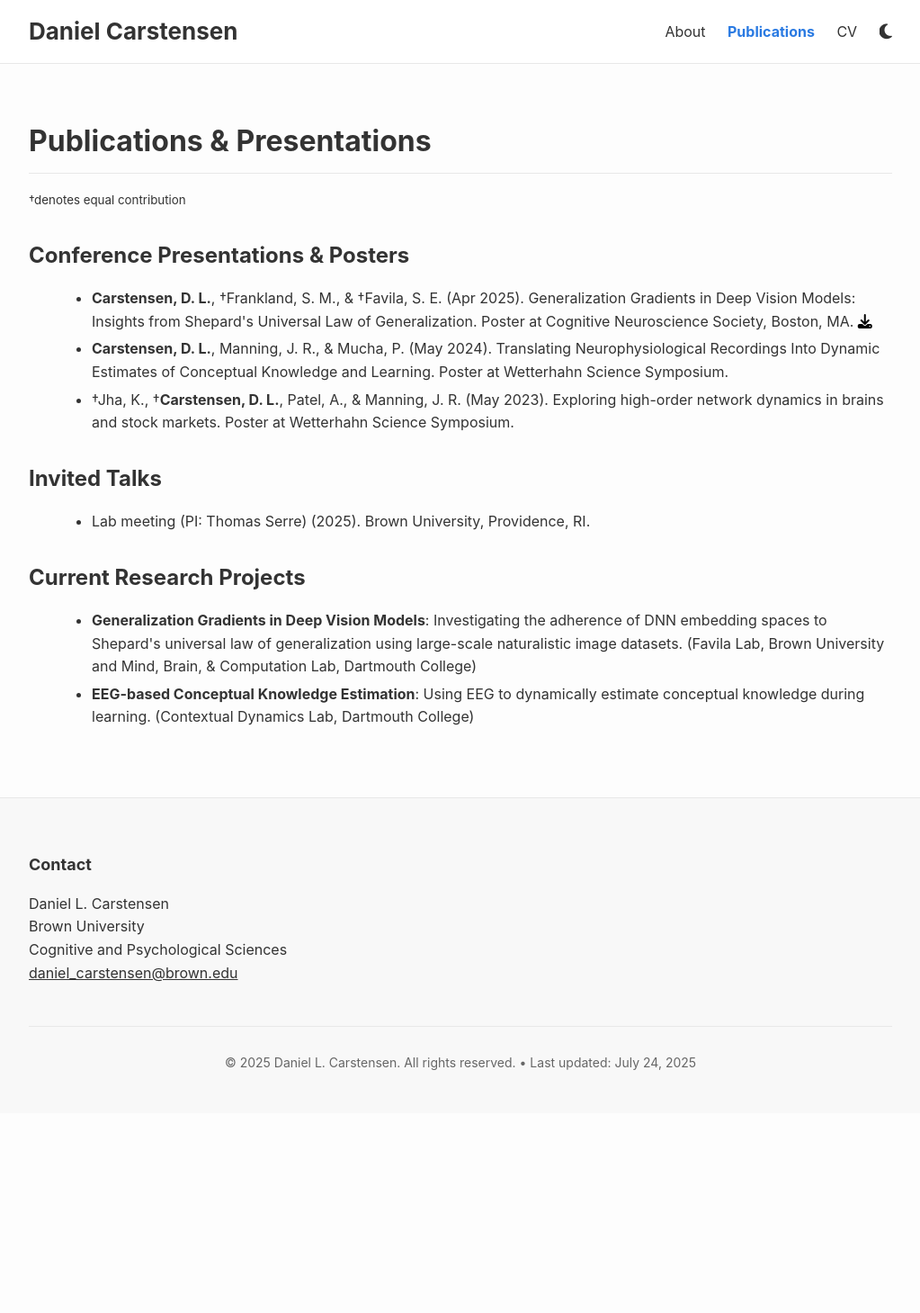
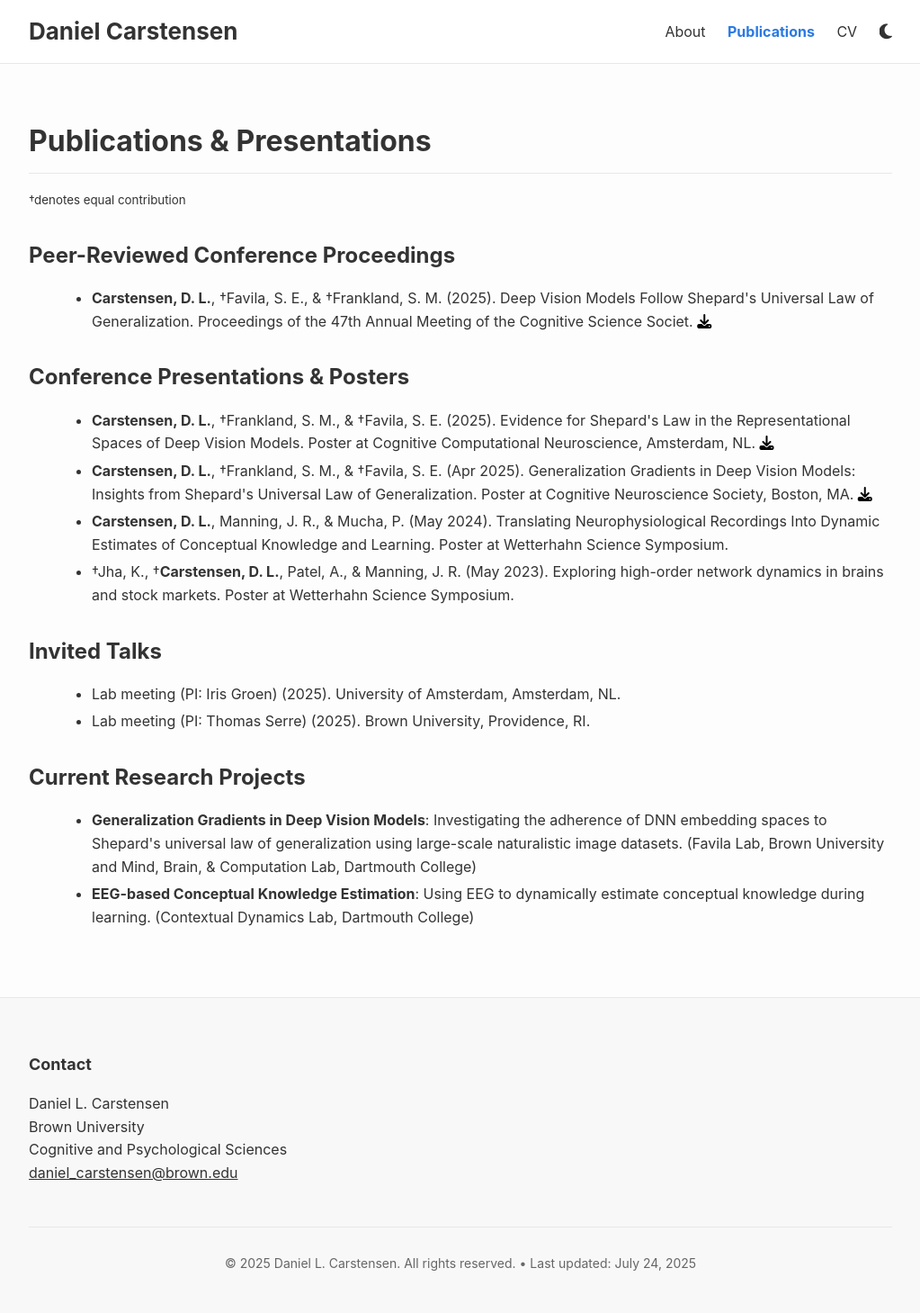
Before and after one commit to daniel-carstensen/daniel-carstensen.github.io, a Jekyll site: the page built from publications.md, in a window 1280 px wide. Shown: the whole page at 90% size, without its empty margins (128-1151 px from the left). Built offline with Jekyll 4.4.1, drawn with Linux system fonts in a browser that asks for light colours; before the commit the page ends 1237 px from its top, so only the background shows below that.

Commit message:
update cv & publications page

```diff
--- a/publications.md
+++ b/publications.md
@@ -6,9 +6,16 @@ title: Publications
 # Publications & Presentations
 <small>†denotes equal contribution</small>
 
+## Peer-Reviewed Conference Proceedings
+<ul class="publications-list">
+<li><strong>Carstensen, D. L.</strong>, †Favila, S. E., & †Frankland, S. M. (2025). Deep Vision Models Follow Shepard's Universal Law of Generalization. Proceedings of the 47th Annual Meeting of the Cognitive Science Societ. <a href="https://bpb-us-w2.wpmucdn.com/sites.brown.edu/dist/0/659/files/2025/07/Carstensen_CogSci_2025.pdf" target="_blank" rel="noopener noreferrer"><i class="fas fa-download"></i></a></li>
+</ul>
+
 ## Conference Presentations & Posters
 
 <ul class="publications-list">
+<li><strong>Carstensen, D. L.</strong>, †Frankland, S. M., & †Favila, S. E. (2025). Evidence for Shepard's Law in the Representational Spaces of Deep Vision Models. Poster at Cognitive Computational Neuroscience, Amsterdam, NL. <a href="https://2025.ccneuro.org/poster/?id=00wBZOPWef" target="_blank" rel="noopener noreferrer"><i class="fas fa-download"></i></a></li>
+
 <li><strong>Carstensen, D. L.</strong>, †Frankland, S. M., & †Favila, S. E. (Apr 2025). Generalization Gradients in Deep Vision Models: Insights from Shepard's Universal Law of Generalization. Poster at Cognitive Neuroscience Society, Boston, MA. <a href="https://bpb-us-w2.wpmucdn.com/sites.brown.edu/dist/0/659/files/2025/04/Carstensen_CNS_2025.pdf" target="_blank" rel="noopener noreferrer"><i class="fas fa-download"></i></a></li>
 
 <li><strong>Carstensen, D. L.</strong>, Manning, J. R., & Mucha, P. (May 2024). Translating Neurophysiological Recordings Into Dynamic Estimates of Conceptual Knowledge and Learning. Poster at Wetterhahn Science Symposium.</li>
@@ -19,6 +26,7 @@ title: Publications
 ## Invited Talks
 
 <ul class="publications-list">
+<li>Lab meeting (PI: Iris Groen) (2025). University of Amsterdam, Amsterdam, NL.</li>
 <li>Lab meeting (PI: Thomas Serre) (2025). Brown University, Providence, RI.</li>
 </ul>
 
```
Also changed, not shown: 1 other file.
